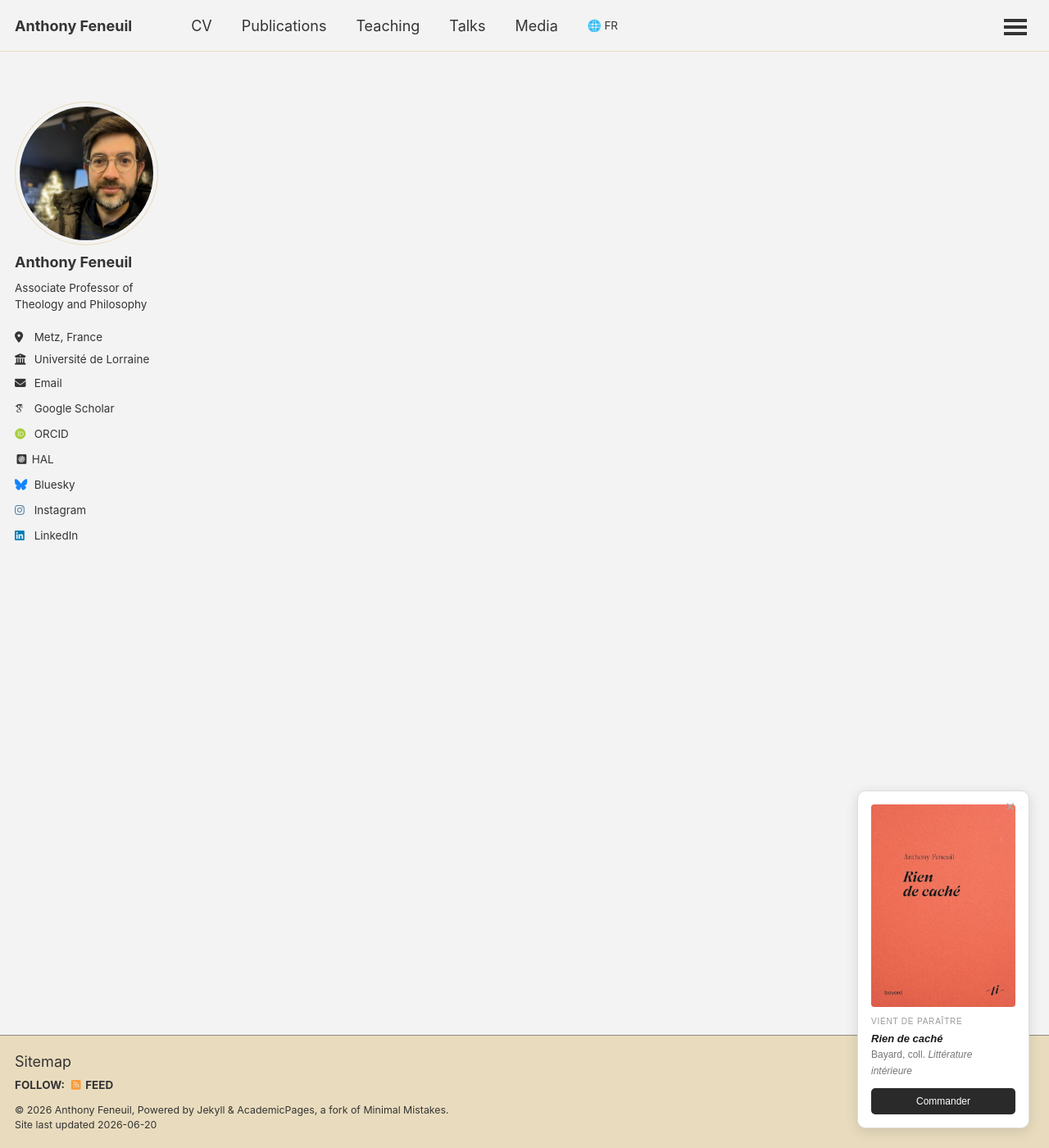
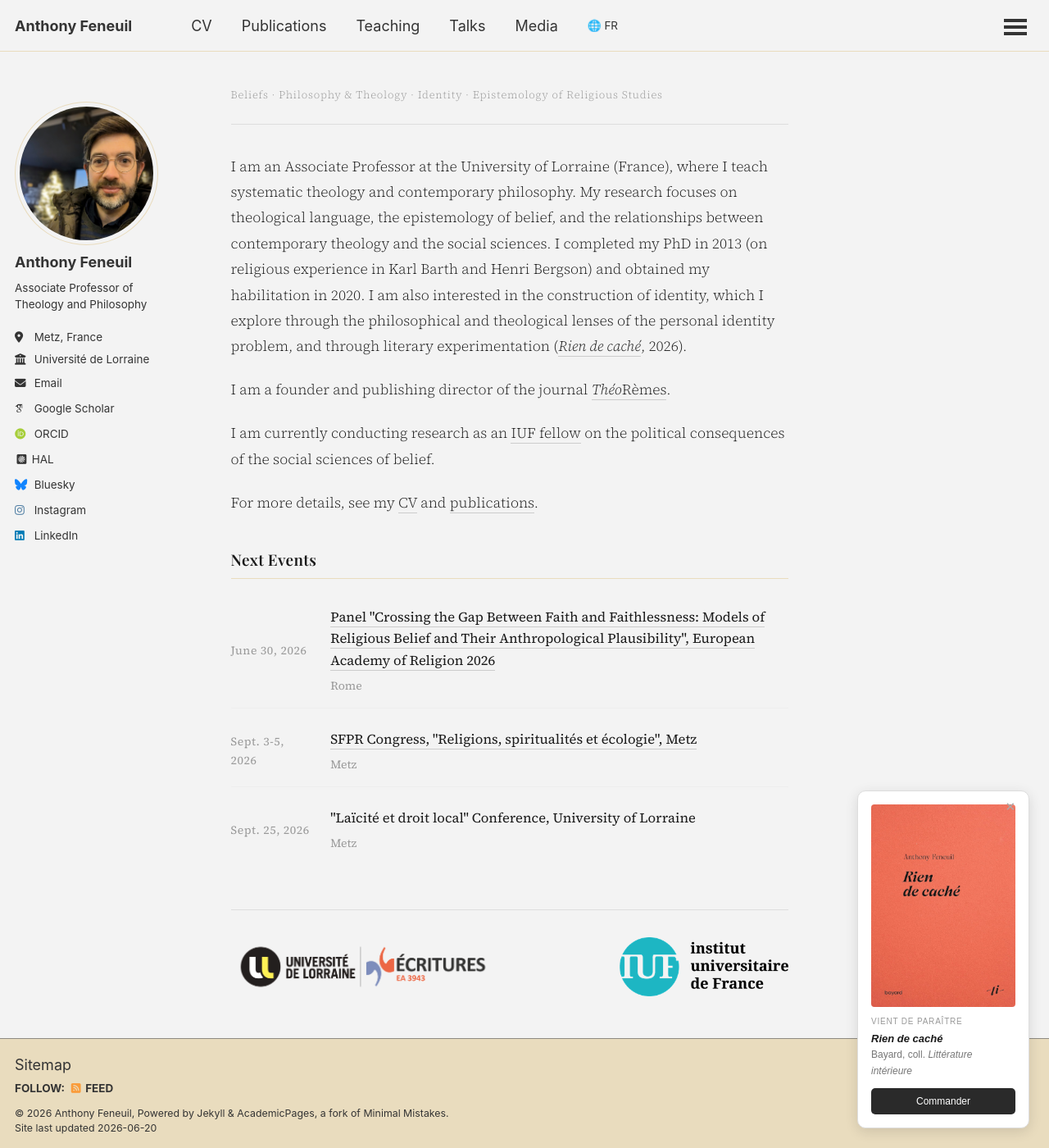
Before and after one commit to anfnl/anfnl.github.io, a Jekyll site: the page built from en/index.md, in a window 1280 px wide and 1400 px high. Shown: the whole window at 82% size. Built offline with Jekyll 4.4.1, drawn with Linux system fonts in a browser that asks for light colours; some web fonts are replaced; a script that is not in the unit is left out.

Commit message:
Update index.md

```diff
--- a/en/index.md
+++ b/en/index.md
@@ -13,7 +13,6 @@ lang: en
 .home-body a { color: #1a1a1a; text-decoration: none; border-bottom: 1px solid #ccc; transition: border-color 0.15s; }
 .home-body a:hover { border-color: #1a1a1a; }
 .next-events { font-family: 'Source Serif 4', Georgia, serif; margin-top: 2.4rem; }
-.next-events { font-family: 'Source Serif 4', Georgia, serif; margin-top: 2.4rem; }
 .next-events h2 { font-family: 'Playfair Display', Georgia, serif; font-weight: 600; font-size: 1.05rem; letter-spacing: 0.02em; margin-bottom: 1rem; color: #1a1a1a; }
 .next-events ul { list-style: none; margin: 0; padding: 0; }
 .next-events li { display: flex; align-items: center; gap: 1.2rem; padding: 0.9rem 0; border-bottom: 1px solid #eee; font-size: 0.92rem; line-height: 1.6; }
@@ -23,6 +22,7 @@ lang: en
 .next-events .event-desc a { color: #1a1a1a; text-decoration: none; border-bottom: 1px solid #ccc; }
 .next-events .event-desc a:hover { border-color: #1a1a1a; }
 .event-location { display: block; font-size: 0.78rem; color: #999; margin-top: 0.3rem; }
+</style>
 <div style="font-family: 'Source Serif 4', Georgia, serif; color: #1a1a1a; max-width: 680px;">
 <div style="display: flex; align-items: center; margin-bottom: 2rem; padding-bottom: 1.4rem; border-bottom: 1px solid #ddd;">
   <div style="flex: 1; font-size: 0.72rem; letter-spacing: 0.06em; color: #999; font-weight: 300;">
@@ -35,11 +35,12 @@ lang: en
 <p>I am currently conducting research as an <a href="https://www.iufrance.fr/les-membres-de-liuf/membre/2850-anthony-feneuil.html">IUF fellow</a> on the political consequences of the social sciences of belief.</p>
 <p>For more details, see my <a href="/cv/">CV</a> and <a href="/publications/">publications</a>.</p>
 </div>
+
+{% include next-events.html %}
+
 <div style="display: flex; justify-content: space-between; align-items: flex-end; margin-top: 3rem; padding-top: 1.8rem; border-top: 1px solid #ddd;">
   <a href="https://ecritures.univ-lorraine.fr/"><img src="/images/logoEcritransp.png" alt="Écritures, Université de Lorraine" style="height: 72px;"></a>
   <a href="https://www.iufrance.fr/les-membres-de-liuf/membre/2850-anthony-feneuil.html"><img src="/images/LogoIUF.png" alt="Institut Universitaire de France" style="height: 72px;"></a>
 </div>
 
-{% include next-events.html %}
-
 </div>
```
